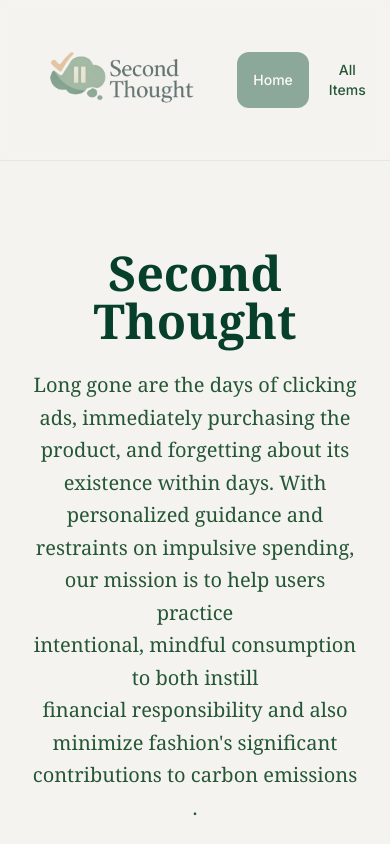
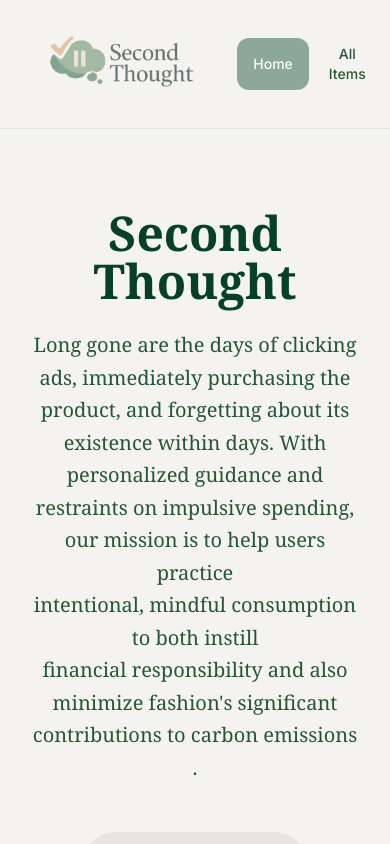
Before and after one commit to StanfordCS194/win26-Team8, a React Native app in the folder mindful/: screen / in a window 390 px wide. Built offline with nearby package versions, Linux system fonts and the light colour scheme.

Commit message:
Reduce spacing around tab bar

```diff
--- a/mindful/App.tsx
+++ b/mindful/App.tsx
@@ -483,7 +483,7 @@
     <div className="w-full min-h-screen bg-background overflow-y-auto relative">
       {/* Header */}
       <header className="bg-card/80 backdrop-blur-sm border-b border-border">
-        <div className="max-w-7xl mx-auto px-4 sm:px-6 lg:px-8 py-4">
+        <div className="max-w-7xl mx-auto px-4 sm:px-6 lg:px-8">
           <div className="flex justify-between items-center">
             <img
               src={typeof logoImage === 'string' ? logoImage : (logoImage as any).default || (logoImage as any).uri || logoImage}
@@ -496,7 +496,7 @@
               <nav className="flex gap-1">
                 <button
                   onClick={() => setCurrentView('mission')}
-                  className={`px-4 py-2 font-medium text-sm transition-colors rounded-lg ${
+                  className={`px-4 py-1.5 font-medium text-sm transition-colors rounded-lg ${
                     currentView === 'mission'
                       ? 'bg-primary text-primary-foreground'
                       : 'text-[#255736] hover:bg-muted/30'
@@ -506,7 +506,7 @@
                 </button>
                 <button
                   onClick={() => setCurrentView('home')}
-                  className={`px-4 py-2 font-medium text-sm transition-colors rounded-lg ${
+                  className={`px-4 py-1.5 font-medium text-sm transition-colors rounded-lg ${
                     currentView === 'home'
                       ? 'bg-primary text-primary-foreground'
                       : 'text-[#255736] hover:bg-muted/30'
@@ -516,7 +516,7 @@
                 </button>
                 <button
                   onClick={() => setCurrentView('time')}
-                  className={`px-4 py-2 font-medium text-sm transition-colors rounded-lg ${
+                  className={`px-4 py-1.5 font-medium text-sm transition-colors rounded-lg ${
                     currentView === 'time'
                       ? 'bg-primary text-primary-foreground'
                       : 'text-[#255736] hover:bg-muted/30'
@@ -526,7 +526,7 @@
                 </button>
                 <button
                   onClick={() => setCurrentView('goals')}
-                  className={`px-4 py-2 font-medium text-sm transition-colors rounded-lg ${
+                  className={`px-4 py-1.5 font-medium text-sm transition-colors rounded-lg ${
                     currentView === 'goals'
                       ? 'bg-primary text-primary-foreground'
                       : 'text-[#255736] hover:bg-muted/30'
@@ -555,7 +555,7 @@
       </header>
 
       {/* Main Content */}
-      <main className="max-w-7xl mx-auto px-4 sm:px-6 lg:px-8 py-6 pb-16">
+      <main className="max-w-7xl mx-auto px-4 sm:px-6 lg:px-8 pt-4 pb-16">
         {currentView === 'mission' && (
           <OurMission onGetStarted={() => setCurrentView('home')} userEmail={user?.email} />
         )}
```
